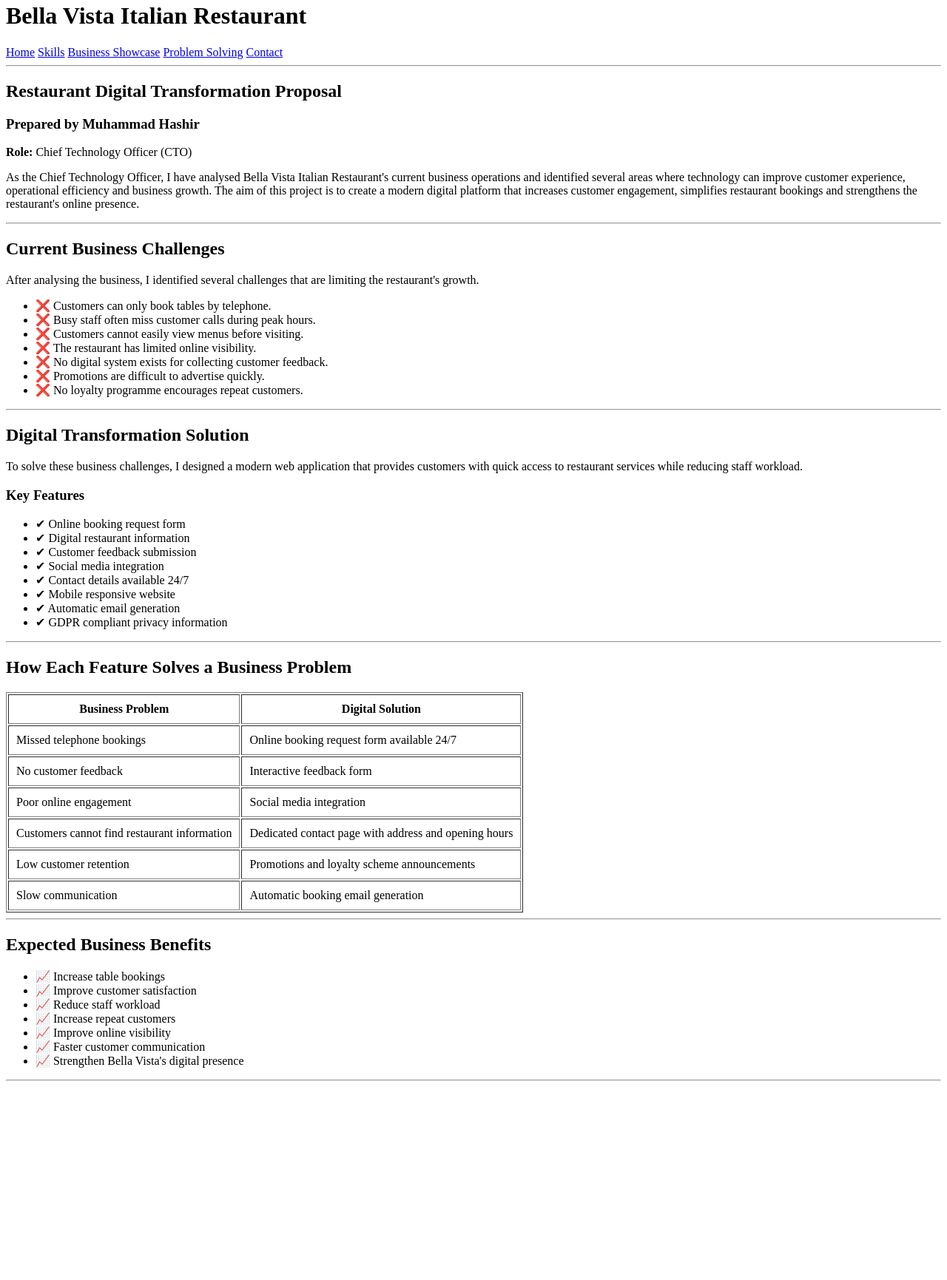
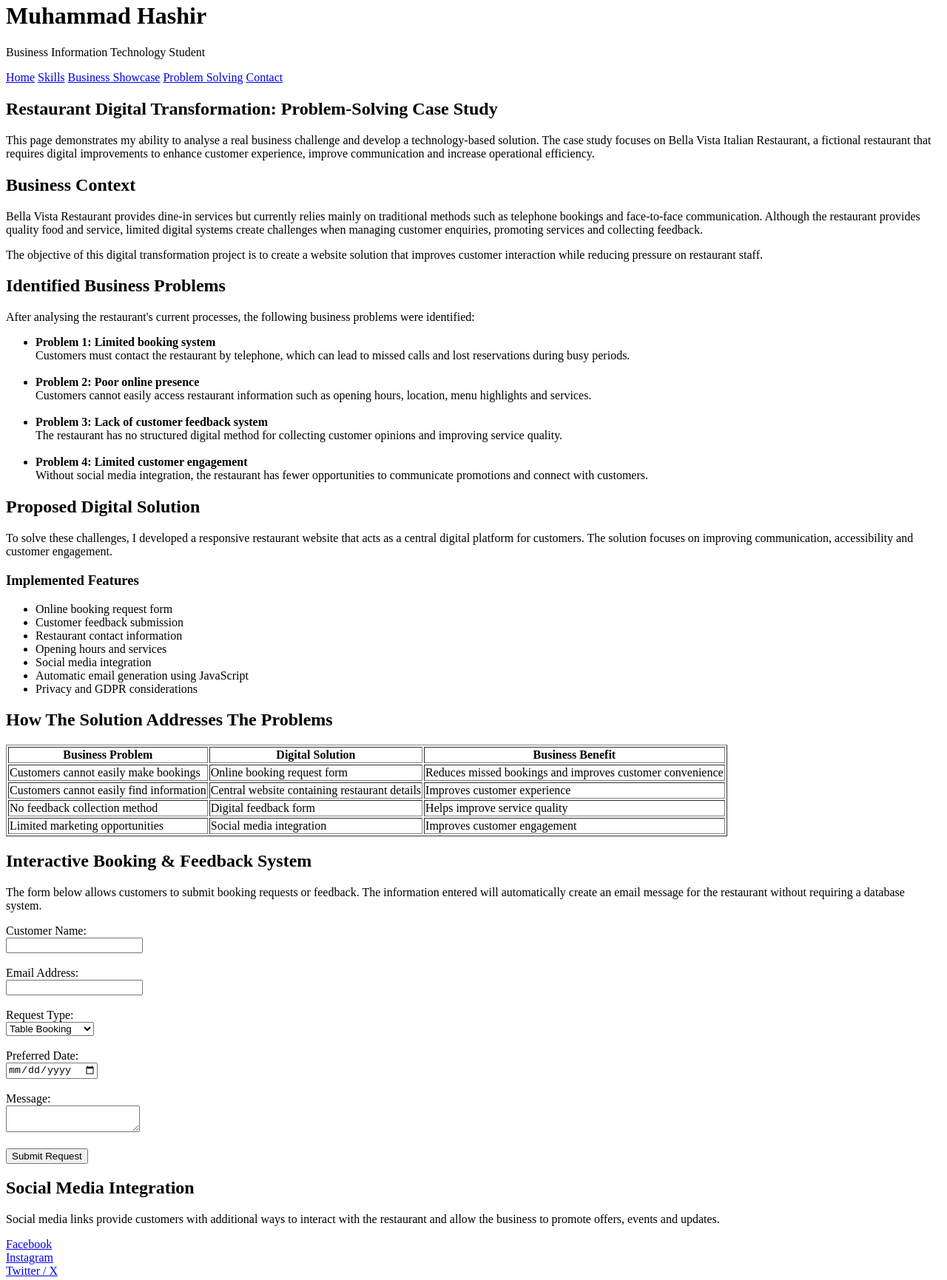
Before and after one commit to Mhashir26/T4_Test, a plain HTML site: page problem-solving.html in a window 1280 px wide. Shown: the part 18-1749 px from the top of the page at 74% size. Before the commit the page ends 1488 px from the top, so only its background shows below. Drawn offline with Linux system fonts and the light colour scheme.

Commit message:
Update problem-solving.html

```diff
--- a/problem-solving.html
+++ b/problem-solving.html
@@ -4,222 +4,604 @@
 <head>
 
     <meta charset="UTF-8">
+
     <meta name="viewport" content="width=device-width, initial-scale=1.0">
 
-<title>Bella Vista Restaurant | Digital Transformation</title>
+    <title>Problem Solving | Bella Vista Digital Transformation</title>
 
-<link rel="stylesheet" href="style.css">
+    <link rel="stylesheet" href="css/style.css">
 
 </head>
 
+
 <body>
+
 
 <header>
 
-<h1>Bella Vista Italian Restaurant</h1>
+    <h1>Muhammad Hashir</h1>
+
+    <p>
+        Business Information Technology Student
+    </p>
+
 
     <nav>
 
         <a href="index.html">Home</a>
+
         <a href="skills.html">Skills</a>
+
         <a href="showcase.html">Business Showcase</a>
-<a href="restaurant.html">Problem Solving</a>
+
+        <a href="problem-solving.html">Problem Solving</a>
+
         <a href="contact.html">Contact</a>
 
     </nav>
 
-<hr>
 
 </header>
 
+
+
+
+
 <main>
+
 
 <section>
 
-<h2>Restaurant Digital Transformation Proposal</h2>
+<h2>Restaurant Digital Transformation: Problem-Solving Case Study</h2>
 
-<h3>Prepared by Muhammad Hashir</h3>
-
-<p><strong>Role:</strong> Chief Technology Officer (CTO)</p>
 
 <p>
 
-As the Chief Technology Officer, I have analysed Bella Vista Italian
-Restaurant's current business operations and identified several areas
-where technology can improve customer experience, operational
-efficiency and business growth.
+This page demonstrates my ability to analyse a real business challenge
+and develop a technology-based solution.
 
-The aim of this project is to create a modern digital platform that
-increases customer engagement, simplifies restaurant bookings and
-strengthens the restaurant's online presence.
+The case study focuses on Bella Vista Italian Restaurant, a fictional
+restaurant that requires digital improvements to enhance customer
+experience, improve communication and increase operational efficiency.
 
 </p>
 
+
 </section>
 
-<hr>
+
+
+
 
 <section>
 
-<h2>Current Business Challenges</h2>
+<h2>Business Context</h2>
+
 
 <p>
 
-After analysing the business, I identified several challenges that
-are limiting the restaurant's growth.
+Bella Vista Restaurant provides dine-in services but currently relies
+mainly on traditional methods such as telephone bookings and
+face-to-face communication.
+
+Although the restaurant provides quality food and service, limited
+digital systems create challenges when managing customer enquiries,
+promoting services and collecting feedback.
 
 </p>
 
+
+<p>
+
+The objective of this digital transformation project is to create a
+website solution that improves customer interaction while reducing
+pressure on restaurant staff.
+
+</p>
+
+
+</section>
+
+
+
+
+
+<section>
+
+<h2>Identified Business Problems</h2>
+
+
+<p>
+
+After analysing the restaurant's current processes, the following
+business problems were identified:
+
+</p>
+
+
 <ul>
 
-<li>❌ Customers can only book tables by telephone.</li>
 
-<li>❌ Busy staff often miss customer calls during peak hours.</li>
+<li>
 
-<li>❌ Customers cannot easily view menus before visiting.</li>
+<strong>Problem 1: Limited booking system</strong>
 
-<li>❌ The restaurant has limited online visibility.</li>
+<br>
 
-<li>❌ No digital system exists for collecting customer feedback.</li>
+Customers must contact the restaurant by telephone, which can lead to
+missed calls and lost reservations during busy periods.
 
-<li>❌ Promotions are difficult to advertise quickly.</li>
+</li>
 
-<li>❌ No loyalty programme encourages repeat customers.</li>
+
+<br>
+
+
+<li>
+
+<strong>Problem 2: Poor online presence</strong>
+
+<br>
+
+Customers cannot easily access restaurant information such as opening
+hours, location, menu highlights and services.
+
+</li>
+
+
+<br>
+
+
+<li>
+
+<strong>Problem 3: Lack of customer feedback system</strong>
+
+<br>
+
+The restaurant has no structured digital method for collecting customer
+opinions and improving service quality.
+
+</li>
+
+
+<br>
+
+
+<li>
+
+<strong>Problem 4: Limited customer engagement</strong>
+
+<br>
+
+Without social media integration, the restaurant has fewer opportunities
+to communicate promotions and connect with customers.
+
+</li>
+
 
 </ul>
 
+
 </section>
 
-<hr>
+
+
+
 
 <section>
 
-<h2>Digital Transformation Solution</h2>
+<h2>Proposed Digital Solution</h2>
+
 
 <p>
 
-To solve these business challenges, I designed a modern web
-application that provides customers with quick access to restaurant
-services while reducing staff workload.
+To solve these challenges, I developed a responsive restaurant website
+that acts as a central digital platform for customers.
+
+The solution focuses on improving communication, accessibility and
+customer engagement.
 
 </p>
 
-<h3>Key Features</h3>
+
+<h3>Implemented Features</h3>
+
 
 <ul>
 
-<li>✔ Online booking request form</li>
 
-<li>✔ Digital restaurant information</li>
+<li>
+Online booking request form
+</li>
 
-<li>✔ Customer feedback submission</li>
 
-<li>✔ Social media integration</li>
+<li>
+Customer feedback submission
+</li>
 
-<li>✔ Contact details available 24/7</li>
 
-<li>✔ Mobile responsive website</li>
+<li>
+Restaurant contact information
+</li>
 
-<li>✔ Automatic email generation</li>
 
-<li>✔ GDPR compliant privacy information</li>
+<li>
+Opening hours and services
+</li>
+
+
+<li>
+Social media integration
+</li>
+
+
+<li>
+Automatic email generation using JavaScript
+</li>
+
+
+<li>
+Privacy and GDPR considerations
+</li>
+
 
 </ul>
 
+
 </section>
 
-<hr>
+
+
+
 
 <section>
 
-<h2>How Each Feature Solves a Business Problem</h2>
+<h2>How The Solution Addresses The Problems</h2>
 
-<table border="1" cellpadding="10">
+
+<table border="1">
+
 
 <tr>
 
-<th>Business Problem</th>
+<th>
+Business Problem
+</th>
 
-<th>Digital Solution</th>
+
+<th>
+Digital Solution
+</th>
+
+
+<th>
+Business Benefit
+</th>
 
 </tr>
 
+
+
 <tr>
 
-<td>Missed telephone bookings</td>
+<td>
+Customers cannot easily make bookings
+</td>
 
-<td>Online booking request form available 24/7</td>
+<td>
+Online booking request form
+</td>
+
+<td>
+Reduces missed bookings and improves customer convenience
+</td>
 
 </tr>
 
+
+
 <tr>
 
-<td>No customer feedback</td>
+<td>
+Customers cannot easily find information
+</td>
 
-<td>Interactive feedback form</td>
+<td>
+Central website containing restaurant details
+</td>
+
+<td>
+Improves customer experience
+</td>
 
 </tr>
 
+
+
 <tr>
 
-<td>Poor online engagement</td>
+<td>
+No feedback collection method
+</td>
 
-<td>Social media integration</td>
+<td>
+Digital feedback form
+</td>
+
+<td>
+Helps improve service quality
+</td>
 
 </tr>
 
+
+
 <tr>
 
-<td>Customers cannot find restaurant information</td>
+<td>
+Limited marketing opportunities
+</td>
 
-<td>Dedicated contact page with address and opening hours</td>
+<td>
+Social media integration
+</td>
+
+<td>
+Improves customer engagement
+</td>
 
 </tr>
 
-<tr>
-
-<td>Low customer retention</td>
-
-<td>Promotions and loyalty scheme announcements</td>
-
-</tr>
-
-<tr>
-
-<td>Slow communication</td>
-
-<td>Automatic booking email generation</td>
-
-</tr>
 
 </table>
 
+
 </section>
 
-<hr>
+
+
+
 
 <section>
 
-<h2>Expected Business Benefits</h2>
+<h2>Interactive Booking & Feedback System</h2>
 
-<ul>
 
-<li>📈 Increase table bookings</li>
+<p>
 
-<li>📈 Improve customer satisfaction</li>
+The form below allows customers to submit booking requests or feedback.
+The information entered will automatically create an email message for
+the restaurant without requiring a database system.
 
-<li>📈 Reduce staff workload</li>
+</p>
 
-<li>📈 Increase repeat customers</li>
 
-<li>📈 Improve online visibility</li>
 
-<li>📈 Faster customer communication</li>
+<form onsubmit="generateEmail(); return false;">
 
-<li>📈 Strengthen Bella Vista's digital presence</li>
 
-</ul>
+<label>
+Customer Name:
+</label>
+
+<br>
+
+<input type="text" id="customerName" required>
+
+<br><br>
+
+
+
+<label>
+Email Address:
+</label>
+
+<br>
+
+<input type="email" id="customerEmail" required>
+
+<br><br>
+
+
+
+<label>
+Request Type:
+</label>
+
+<br>
+
+
+<select id="requestType">
+
+
+<option>
+Table Booking
+</option>
+
+
+<option>
+Feedback
+</option>
+
+
+<option>
+General Enquiry
+</option>
+
+
+</select>
+
+
+<br><br>
+
+
+
+<label>
+Preferred Date:
+</label>
+
+<br>
+
+
+<input type="date" id="bookingDate">
+
+
+<br><br>
+
+
+
+<label>
+Message:
+</label>
+
+<br>
+
+
+<textarea id="customerMessage"></textarea>
+
+
+<br><br>
+
+
+
+<input type="submit" value="Submit Request">
+
+
+</form>
+
 
 </section>
 
-<hr>
+
+
+
+
+<section>
+
+<h2>Social Media Integration</h2>
+
+
+<p>
+
+Social media links provide customers with additional ways to interact
+with the restaurant and allow the business to promote offers, events
+and updates.
+
+</p>
+
+
+<a href="https://facebook.com" target="_blank">
+Facebook
+</a>
+
+
+<br>
+
+
+<a href="https://instagram.com" target="_blank">
+Instagram
+</a>
+
+
+<br>
+
+
+<a href="https://x.com" target="_blank">
+Twitter / X
+</a>
+
+
+</section>
+
+
+
+
+
+<section>
+
+<h2>Restaurant Contact Details</h2>
+
+
+<p>
+
+<strong>
+Bella Vista Italian Restaurant
+</strong>
+
+</p>
+
+
+<p>
+Address: 125 Market Street, Manchester, M1 2AB
+</p>
+
+
+<p>
+Telephone: 0161 123 4567
+</p>
+
+
+<p>
+Email: info@bellavista.co.uk
+</p>
+
+
+</section>
+
+
+
+
+
+<section>
+
+<h2>Privacy, Security and GDPR Considerations</h2>
+
+
+<p>
+
+Customer information collected through the form should only be used
+for responding to booking requests and enquiries.
+
+The website does not permanently store customer information. Users are
+informed about how their data is used, supporting GDPR principles such
+as transparency and responsible data handling.
+
+</p>
+
+
+<p>
+
+A cookie consent reminder should also be displayed to inform users that
+cookies may be used to improve website functionality and user
+experience.
+
+</p>
+
+
+</section>
+
+
+
+</main>
+
+
+
+
+
+<footer>
+
+<p>
+&copy; 2026 Muhammad Hashir
+</p>
+
+
+</footer>
+
+
+
+<script src="js/script.js"></script>
+
+
+</body>
+
+</html>
```
Lines whose indentation alone changed are shown as unchanged.
